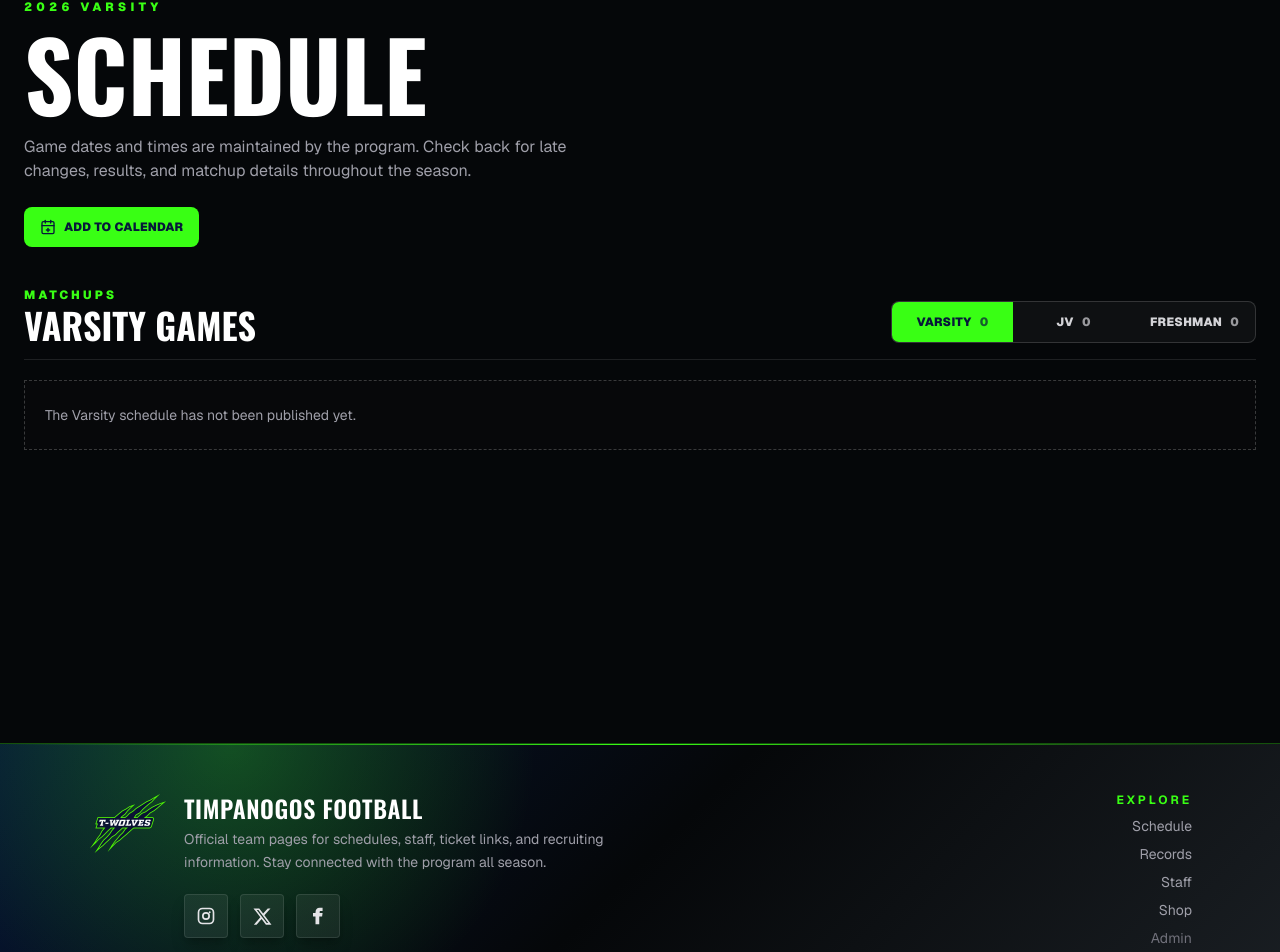
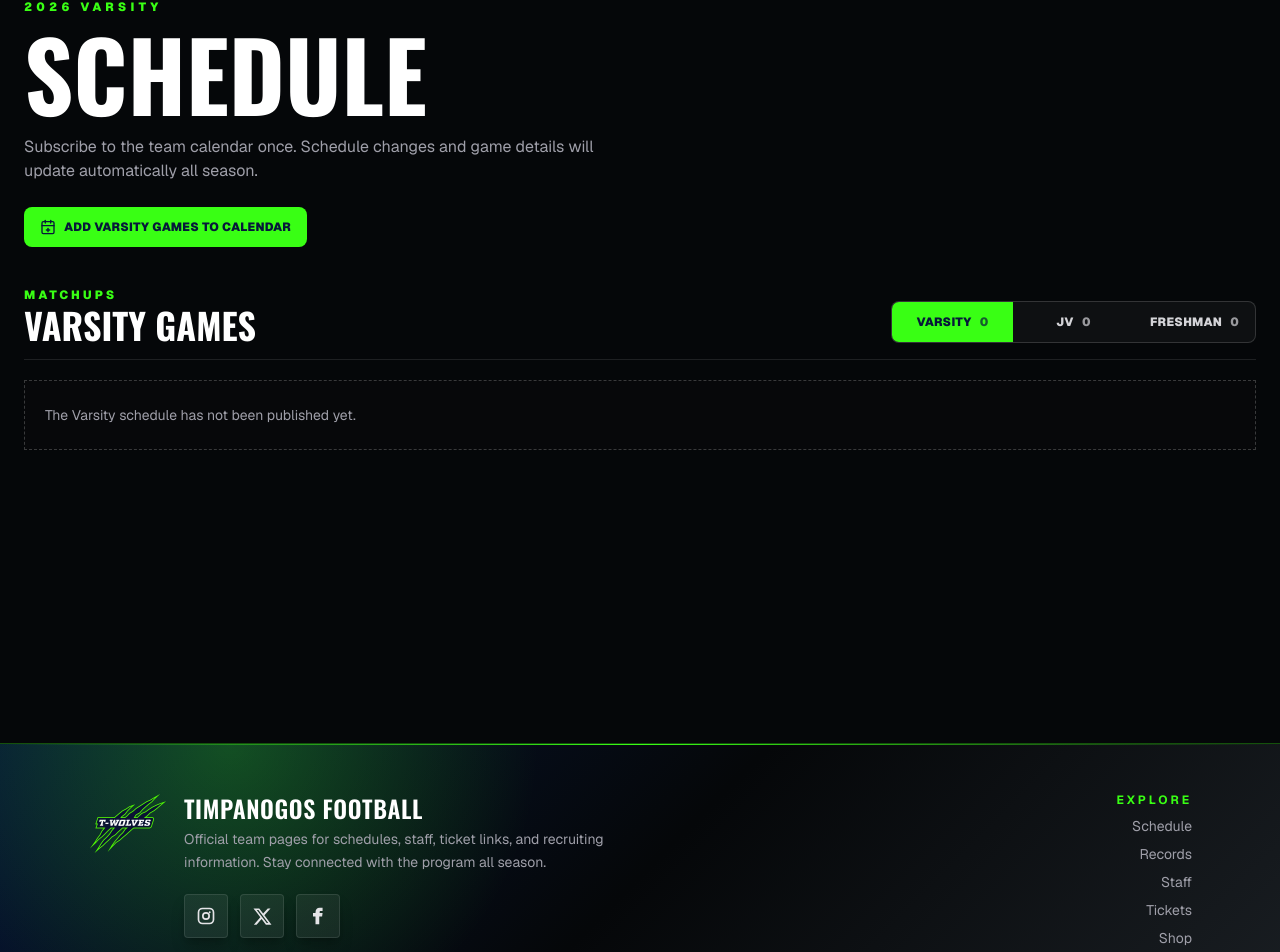
Before and after one commit to bhunter10/timpanogosfootball, a Next.js app: page /schedule in a window 1280 px wide. Shown: the part 154-1106 px from the top of the page. Built offline with nearby package versions, Linux system fonts and the light colour scheme.

Commit message:
calendar messaging

```diff
--- a/app/page.tsx
+++ b/app/page.tsx
@@ -94,7 +94,7 @@ export default async function Home() {
                 rel="noopener noreferrer"
                 className="inline-flex items-center justify-center rounded-sm border border-white/30 bg-black/25 px-6 py-3 text-sm font-black uppercase tracking-wide text-white backdrop-blur transition hover:border-[var(--tf-neon)] hover:text-[var(--tf-neon)]"
               >
-                Tickets
+                Game Tickets
               </a>
             </div>
           </div>
--- a/app/records/page.tsx
+++ b/app/records/page.tsx
@@ -573,7 +573,7 @@ export default function RecordsPage() {
 
   return (
     <main className="min-h-screen bg-[var(--tf-black)] text-white">
-      <section className="relative isolate min-h-[420px] overflow-hidden border-b border-white/10 bg-[var(--tf-navy)] md:min-h-[470px]">
+      <section className="relative isolate min-h-[420px] overflow-hidden border-b border-white/10 bg-[rgb(0,1,10)] md:min-h-[470px]">
         <Image
           src={recordsHeroImage}
           alt=""
--- a/app/schedule/page.tsx
+++ b/app/schedule/page.tsx
@@ -231,8 +231,8 @@ export default async function SchedulePage({ searchParams }: SchedulePageProps)
               Schedule
             </h1>
             <p className="mt-5 max-w-xl text-sm leading-6 text-zinc-400 md:text-base">
-              Game dates and times are maintained by the program. Check back for late
-              changes, results, and matchup details throughout the season.
+              Subscribe to the team calendar once. Schedule changes and game details
+              will update automatically all season.
             </p>
             <ScheduleSubscribePanel
               appleHref={calendarLinks.apple}
--- a/components/schedule-calendar-modal.tsx
+++ b/components/schedule-calendar-modal.tsx
@@ -106,6 +106,10 @@ function PlatformIconShell({ children }: { children: ReactNode }) {
   );
 }
 
+function formatTeamLabelForButton(teamLabel: string) {
+  return teamLabel === "JV" ? teamLabel : teamLabel.toLowerCase();
+}
+
 export function ScheduleCalendarModal({
   appleHref,
   downloadHref,
@@ -115,6 +119,7 @@ export function ScheduleCalendarModal({
   const [open, setOpen] = useState(false);
   const titleId = useId();
   const descriptionId = useId();
+  const buttonTeamLabel = formatTeamLabelForButton(teamLabel);
 
   useEffect(() => {
     if (!open) return;
@@ -134,10 +139,10 @@ export function ScheduleCalendarModal({
       <button
         type="button"
         onClick={() => setOpen(true)}
-        className="mt-6 inline-flex items-center gap-2 rounded-lg bg-[var(--tf-neon)] px-4 py-3 text-xs font-black uppercase tracking-wide text-[var(--tf-navy)] transition hover:brightness-110 focus:outline-none focus:ring-2 focus:ring-[var(--tf-neon)] focus:ring-offset-2 focus:ring-offset-[var(--tf-black)]"
+        className="mt-6 inline-flex cursor-pointer items-center gap-2 rounded-lg bg-[var(--tf-neon)] px-4 py-3 text-xs font-black uppercase tracking-wide text-[var(--tf-navy)] transition hover:brightness-110 focus:outline-none focus:ring-2 focus:ring-[var(--tf-neon)] focus:ring-offset-2 focus:ring-offset-[var(--tf-black)]"
       >
         <CalendarPlusIcon />
-        Add to calendar
+        Add {buttonTeamLabel} games to calendar
       </button>
 
       {open ? (
--- a/components/site-footer.tsx
+++ b/components/site-footer.tsx
@@ -1,5 +1,6 @@
 import Image from "next/image";
 import Link from "next/link";
+import { TICKETS_URL } from "@/lib/site-links";
 
 const socialLinks = [
   {
@@ -96,6 +97,14 @@ export function SiteFooter() {
           <Link href="/staff" className="transition hover:text-white">
             Staff
           </Link>
+          <a
+            href={TICKETS_URL}
+            target="_blank"
+            rel="noopener noreferrer"
+            className="transition hover:text-white"
+          >
+            Tickets
+          </a>
           <Link href="/shop" className="transition hover:text-white">
             Shop
           </Link>
--- a/components/site-header.tsx
+++ b/components/site-header.tsx
@@ -1,7 +1,6 @@
 import Image from "next/image";
 import Link from "next/link";
 import { MobileNav } from "@/components/mobile-nav";
-import { TICKETS_URL } from "@/lib/site-links";
 
 type NavItem = {
   href: string;
@@ -11,7 +10,6 @@ type NavItem = {
 };
 
 const nav: readonly NavItem[] = [
-  { href: TICKETS_URL, label: "Tickets", external: true },
   { href: "/schedule", label: "Schedule" },
   { href: "/roster", label: "Roster" },
   { href: "/staff", label: "Staff" },
```
